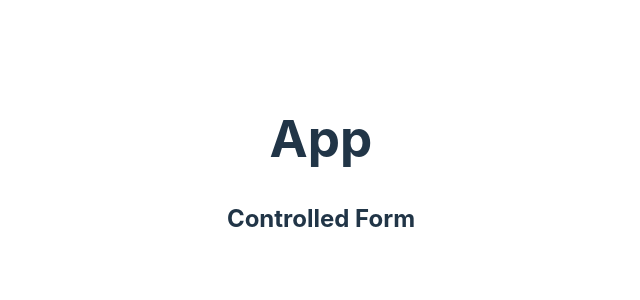
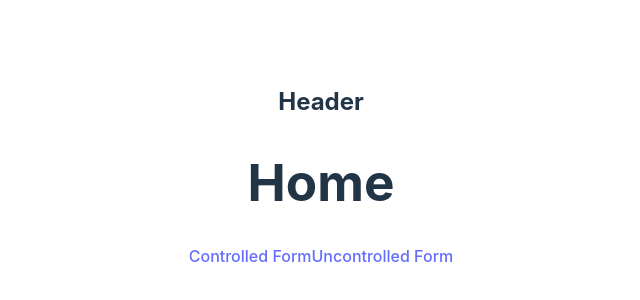
Before and after one commit to siloksan/react2024q3, a React (Vite) app: page / in a window 1280 px wide. Shown: the part 234-534 px from the top of the page, without its empty margins (319-959 px from the left). Built offline with nearby package versions, Linux system fonts and the light colour scheme.

Commit message:
feat: create base structure for project

```diff
--- a/src/App.tsx
+++ b/src/App.tsx
@@ -1,8 +1,9 @@
 import './App.css';
-import Main from '@/pages/main';
+import { RouterProvider } from 'react-router-dom';
+import routes from './app/routes/routes';
 
 function App() {
-  return <Main />;
+  return <RouterProvider router={routes} />;
 }
 
 export default App;
--- /dev/null
+++ b/src/app/routes/routes.tsx
@@ -0,0 +1,32 @@
+import { createBrowserRouter } from 'react-router-dom';
+
+import ControlledForm from '@/components/controlled-form/controlled-form';
+import Home from '@/components/home/home';
+import NotFoundPage from '@/components/not-found-page/not-found-page';
+import UncontrolledForm from '@/components/uncontrolled-form/uncontrolled-form';
+import Layout from '@/components/root-layout/root-layout';
+
+export const routesConfig = [
+  {
+    path: '/',
+    element: <Layout />,
+    errorElement: <NotFoundPage />,
+    children: [
+      {
+        path: '/',
+        element: <Home />,
+      },
+      {
+        path: '/controlled-form',
+        element: <ControlledForm />,
+      },
+      {
+        path: '/uncontrolled-form',
+        element: <UncontrolledForm />,
+      },
+    ],
+  },
+];
+
+const routes = createBrowserRouter(routesConfig);
+export default routes;
--- /dev/null
+++ b/src/components/header/Header.tsx
@@ -0,0 +1,7 @@
+export default function Header() {
+  return (
+    <header>
+      <h2>Header</h2>
+    </header>
+  );
+}
--- /dev/null
+++ b/src/components/home/home.tsx
@@ -0,0 +1,11 @@
+import { Link } from 'react-router-dom';
+
+export default function Home() {
+  return (
+    <div>
+      <h1>Home</h1>
+      <Link to="/controlled-form">Controlled Form</Link>
+      <Link to="/uncontrolled-form">Uncontrolled Form</Link>
+    </div>
+  );
+}
--- /dev/null
+++ b/src/components/not-found-page/not-found-page.tsx
@@ -0,0 +1,10 @@
+import { Link } from 'react-router-dom';
+
+export default function NotFoundPage() {
+  return (
+    <div>
+      <h1>404 Page Not Found</h1>
+      <Link to="/">Go Home</Link>
+    </div>
+  );
+}
--- /dev/null
+++ b/src/components/root-layout/root-layout.tsx
@@ -0,0 +1,11 @@
+import { Outlet } from 'react-router-dom';
+import Header from '../header/Header';
+
+export default function Layout() {
+  return (
+    <>
+      <Header />
+      <Outlet />
+    </>
+  );
+}
--- /dev/null
+++ b/src/components/uncontrolled-form/uncontrolled-form.tsx
@@ -0,0 +1,3 @@
+export default function UncontrolledForm() {
+  return <h2>Uncontrolled Form</h2>;
+}
--- a/src/main.tsx
+++ b/src/main.tsx
@@ -1,7 +1,7 @@
 import { StrictMode } from 'react';
 import { createRoot } from 'react-dom/client';
-import App from './App.tsx';
 import './index.css';
+import App from './app';
 
 createRoot(document.getElementById('root')!).render(
   <StrictMode>
--- a/src/pages/main.tsx
+++ /dev/null
@@ -1,10 +0,0 @@
-import ControlledForm from '@/components/controlled-form';
-
-export default function Main() {
-  return (
-    <div>
-      <h1>App</h1>
-      <ControlledForm />
-    </div>
-  );
-}
```
Also changed, not shown: .eslintrc.cjs, src/app/routes/index.ts (added), src/components/controlled-form/controlled-form.tsx (renamed from src/components/controlled-form.tsx).
